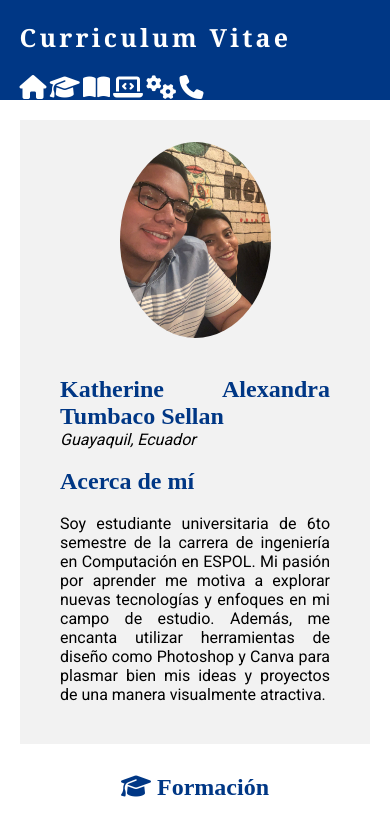
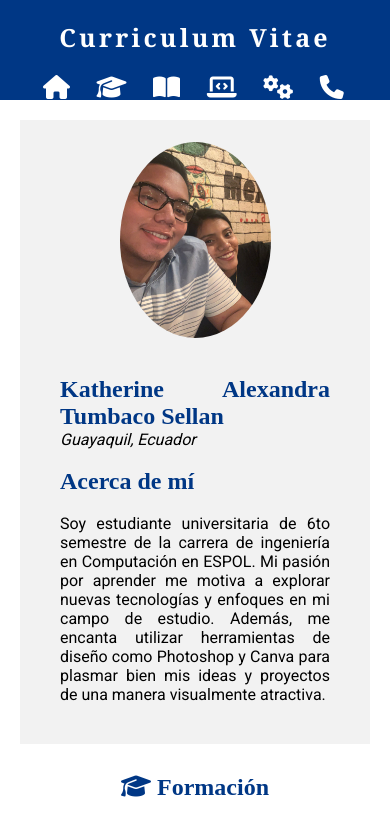
Before and after one commit to katumbac/curriculum, a plain HTML site: page index.html in a window 390 px wide. Shown: the top 817 px of the page. Drawn offline with Linux system fonts and the light colour scheme.

Commit message:
actualización de curriculum

```diff
--- a/stylesheets/style.css
+++ b/stylesheets/style.css
@@ -394,3 +394,16 @@ footer {
     padding: 20px 0; /* Espaciado interior arriba y abajo */
     width: 100%;
 }
+
+@media screen and (max-width: 576px) {
+    section {
+        gap: 2rem;
+    }
+    h1{
+        width: 100%;
+        text-align: center;
+    }
+    nav{
+        width: 100%;
+    }
+}
```
